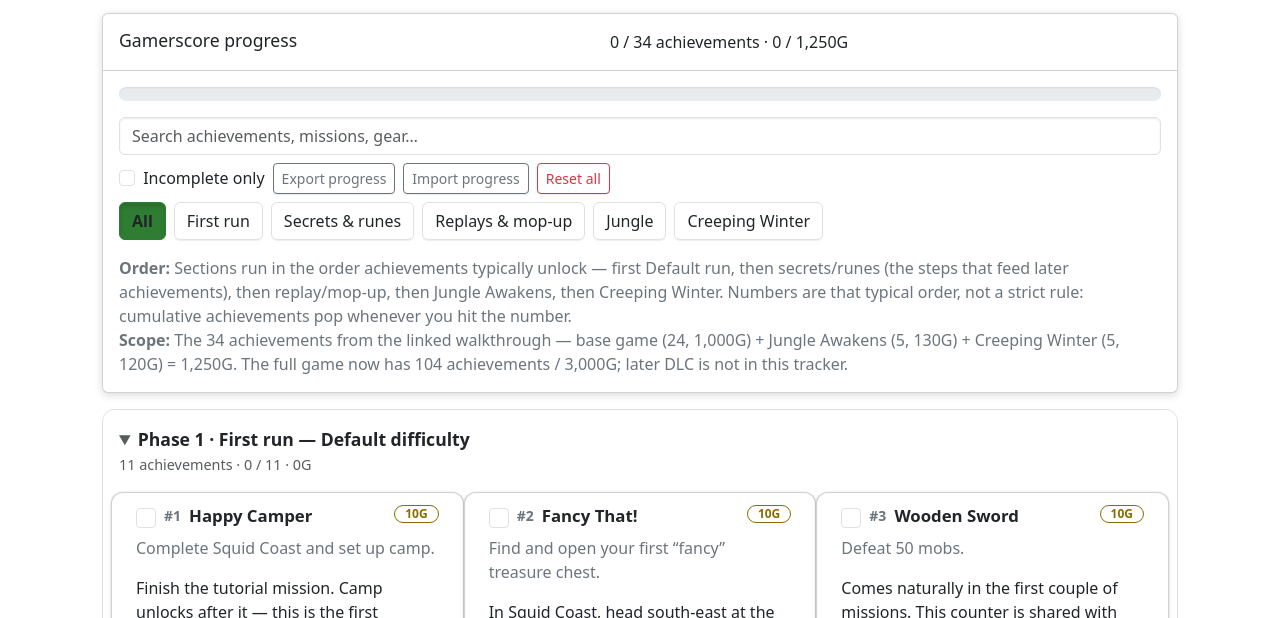
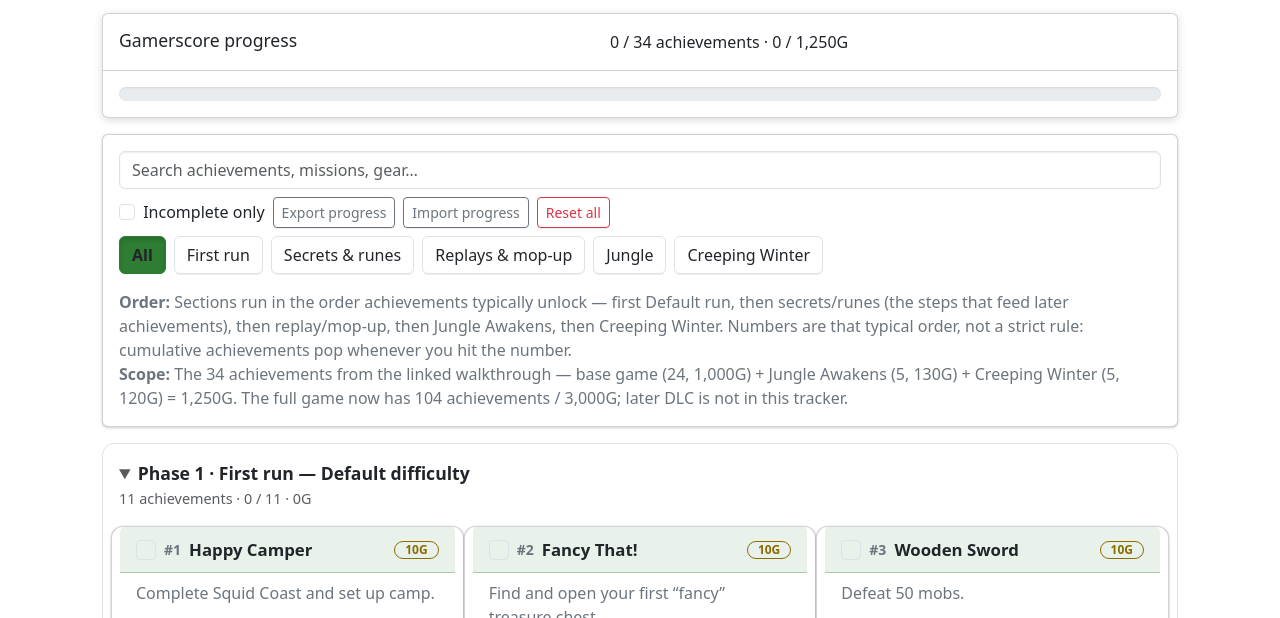
Before and after one commit to enonymous1/achievement-trackers, a plain HTML site: page minecraft-dungeons/index.html in a window 1280 px wide. Shown: the part 134-752 px from the top of the page. Drawn offline with Linux system fonts and the light colour scheme.

Commit message:
achievement-trackers: slim sticky progress bar, colorized centered headers

```diff
--- a/minecraft-dungeons/index.html
+++ b/minecraft-dungeons/index.html
@@ -30,31 +30,40 @@
      moss green + gold on a contained column — kept inside the
      AdminLTE shell (navbar, theme toggle, cards) rather than
      reverting to the standalone page. */
-  :root{--at-green:#2e7d32;--at-gold:#8a6d00}
-  [data-bs-theme="dark"]{--at-green:#7bc950;--at-gold:#e8b93c}
+  :root{--at-green:#2e7d32;--at-gold:#8a6d00;--at-header-bg:rgba(46,125,50,.10);--at-header-bg-pressed:rgba(46,125,50,.20);--at-header-border:rgba(46,125,50,.35)}
+  [data-bs-theme="dark"]{--at-green:#7bc950;--at-gold:#e8b93c;--at-header-bg:rgba(123,201,80,.13);--at-header-bg-pressed:rgba(123,201,80,.22);--at-header-border:rgba(123,201,80,.35)}
   /* v2's contained column, not AdminLTE's full-width fluid layout. */
   .app-main .container-fluid{max-width:1100px;margin-left:auto;margin-right:auto}
   /* Cards are grid columns: kill the card's own bottom margin so the
      row gutter is the only vertical spacing, and unify the header
      with the body (v2 had no divider strip inside a card). */
   .ach{margin-bottom:0;border-radius:12px}
-  .ach .card-header{background:transparent;border-bottom:0;padding-bottom:0}
+  /* Colorized headers: a green-tinted header with a green rule stands
+     out against the plain card body, instead of blending into it as
+     the old transparent header did. Pressed cards get a stronger tint. */
+  .ach .card-header{background:var(--at-header-bg);border-bottom:1px solid var(--at-header-border);padding-bottom:0}
   .ach .card-body{padding-top:.5rem}
   .ach:has(button.task[aria-pressed="true"]){border-color:var(--at-green)}
+  .ach:has(button.task[aria-pressed="true"]) .card-header{background:var(--at-header-bg-pressed)}
   /* The whole achievement header is the toggle: a button, not a small
      checkbox. The state box is only an indicator — the clickable area
      is the full header (name + Gamerscore), and the button's text
      content ("#1 Happy Camper 10G") is its accessible name. */
   .ach-head{padding:0}
-  .ach-head button.task{display:flex;gap:.5rem;align-items:flex-start;width:100%;text-align:left;background:transparent;border:0;padding:.75rem 1rem 0;color:inherit;cursor:pointer}
+  /* Header elements are vertically centered with each other: state
+     box, number, title and Gamerscore pill share one middle line,
+     instead of all sitting on the top edge. */
+  .ach-head button.task{display:flex;gap:.5rem;align-items:center;width:100%;text-align:left;background:transparent;border:0;padding:.75rem 1rem .75rem;color:inherit;cursor:pointer}
   .ach-head button.task:focus-visible{outline:2px solid var(--at-green);outline-offset:2px;border-radius:6px}
-  .task-state{width:20px;height:20px;flex:none;margin-top:3px;border:1px solid var(--bs-border-color);border-radius:4px;display:inline-flex;align-items:center;justify-content:center;font-size:14px;line-height:1}
+  .task-state{width:20px;height:20px;flex:none;border:1px solid var(--bs-border-color);border-radius:4px;display:inline-flex;align-items:center;justify-content:center;font-size:14px;line-height:1}
   button.task[aria-pressed="true"] .task-state{background:var(--at-green);border-color:var(--at-green);color:#12140f}
   button.task[aria-pressed="true"] .task-state::after{content:"✓"}
   .ach-name{font-size:1.05rem;line-height:1.3;font-weight:600;flex:1 1 auto}
-  /* Gamerscore progress card: pinned to the top of the viewport while
-     scrolling (the navbar scrolls away first, so top: 0 is right),
-     with a full 1rem gap before the first section. */
+  /* Only the progress bar card is pinned: the slim card holding the
+     Gamerscore title, counts and bar sticks to the top of the
+     viewport while scrolling (the navbar scrolls away first, so
+     top: 0 is right). Search, filters and the Order/Scope text live
+     in the card below it and scroll away normally. */
   .progress-card{position:sticky;top:0;z-index:1030;margin-bottom:1rem;box-shadow:0 2px 8px rgba(0,0,0,.15)}
   /* Gold outline pill, as in v2 — not Bootstrap's solid warning badge. */
   .ach .gs{background:transparent !important;color:var(--at-gold) !important;border:1px solid var(--at-gold);border-radius:99px;padding:2px 10px;font-weight:700;white-space:nowrap}
@@ -135,7 +144,12 @@
             <div class="progress" role="progressbar" aria-label="Gamerscore progress">
               <div class="progress-bar bg-success" id="overallBar" style="width:0%"></div>
             </div>
-            <div class="controls d-flex flex-wrap gap-2 align-items-center mt-3">
+          </div>
+        </div>
+
+        <div class="card mb-3">
+          <div class="card-body">
+            <div class="controls d-flex flex-wrap gap-2 align-items-center">
               <input type="search" id="search" class="form-control flex-grow-1" style="min-width:220px" placeholder="Search achievements, missions, gear…" aria-label="Search tracker">
               <label class="form-check-label"><input type="checkbox" id="incompleteOnly" class="form-check-input me-1"> Incomplete only</label>
               <button type="button" id="exportBtn" class="btn btn-outline-secondary btn-sm">Export progress</button>
```
Also changed, not shown: tools/template.html (+23 -9 lines), docs/screenshots/tracker-dark.png, docs/screenshots/tracker-light.png, docs/screenshots/tracker-mobile.png, 1 other file.
